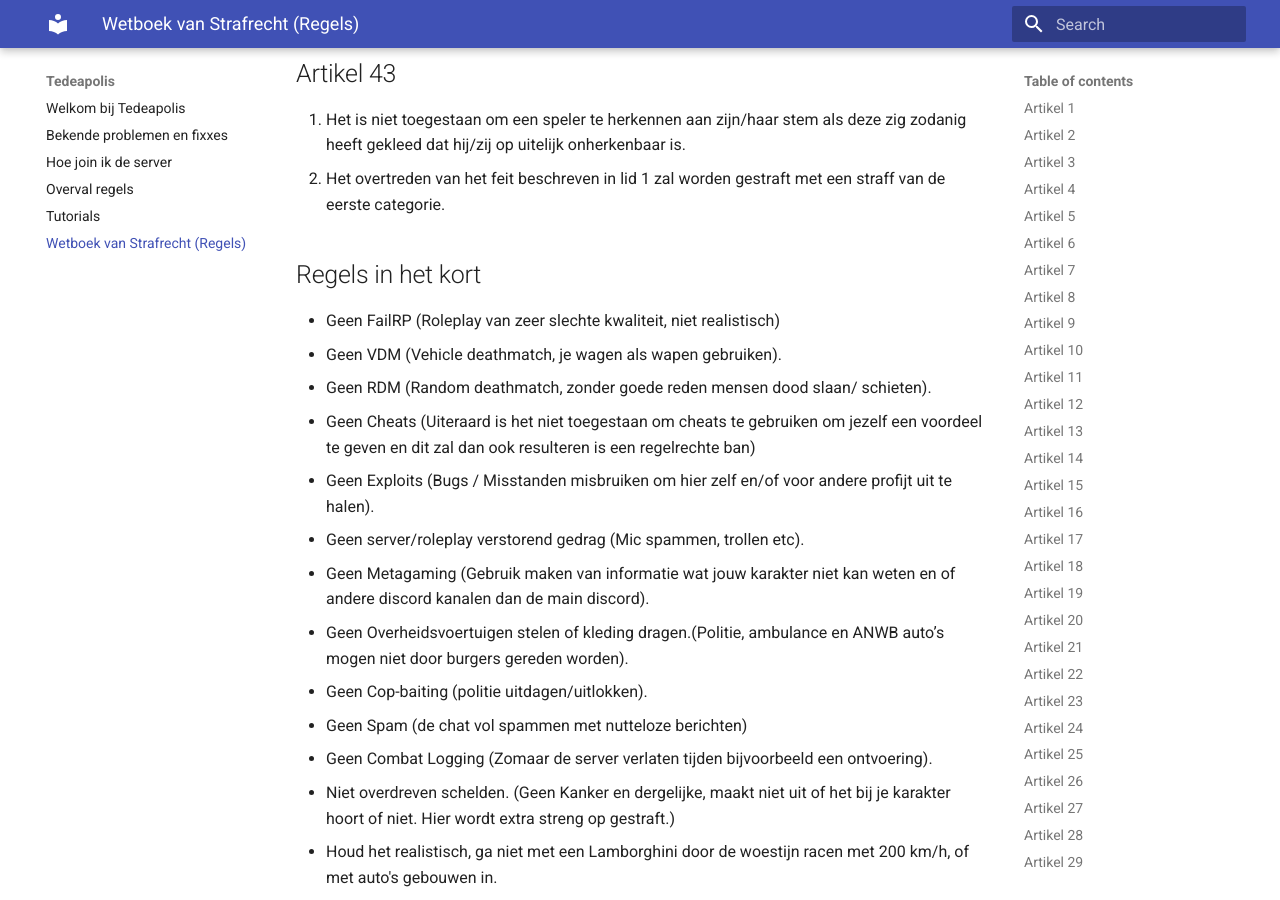
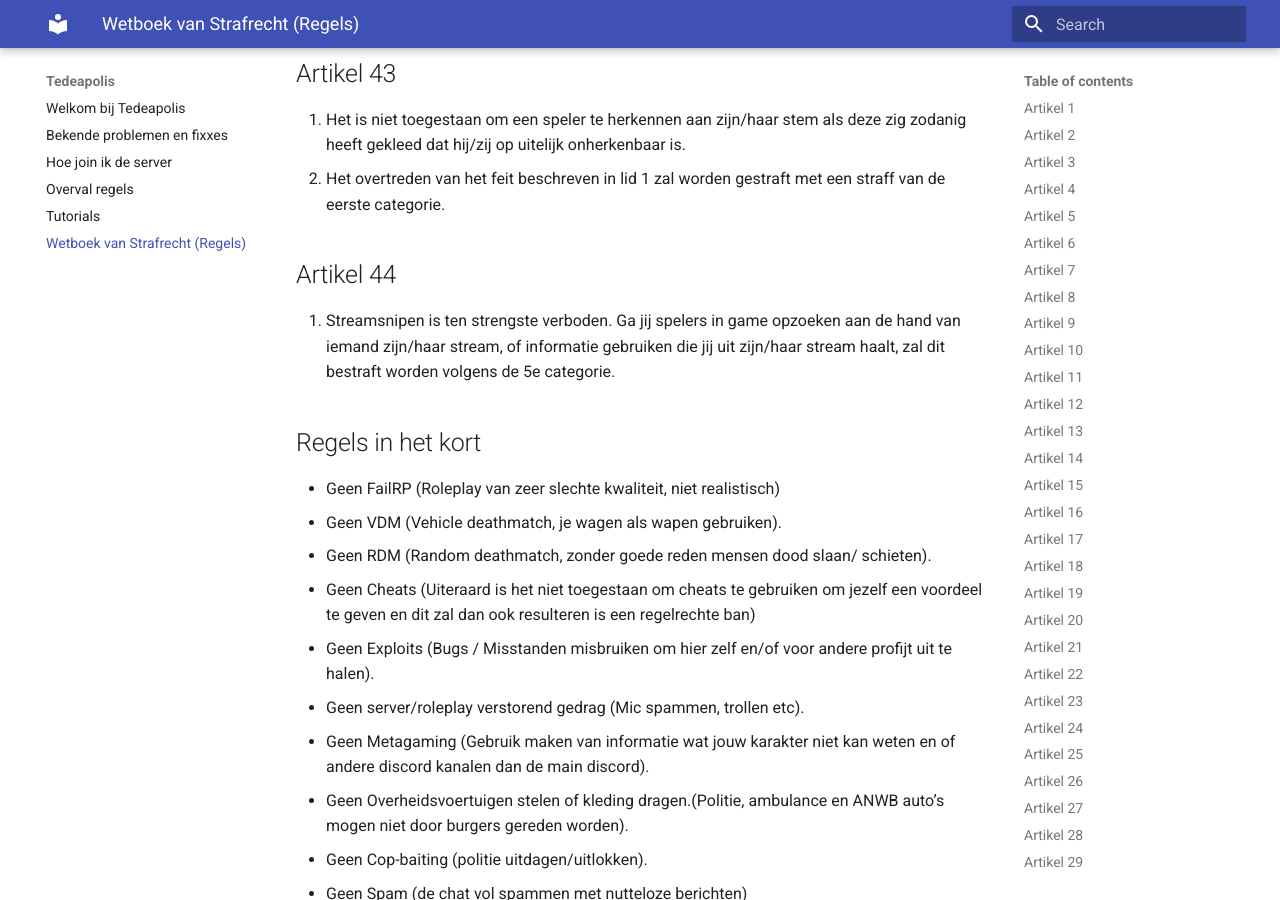
Before and after one commit to Tedeapolis/Tedeapolis, an MkDocs documentation site: the page built from docs/Wetboek.md, in a window 1280 px wide and 900 px high, scrolled down 12349 px. Built offline with MkDocs 1.6.1 and Material for MkDocs 9.7.7, drawn with Linux system fonts in a browser that asks for light colours.

Commit message:
Artiekel 44 stream sniping

```diff
--- a/docs/Wetboek.md
+++ b/docs/Wetboek.md
@@ -291,6 +291,10 @@ Bodycam beelden zijn op de volgende manier toegestaan
 1. Het is niet toegestaan om een speler te herkennen aan zijn/haar stem als deze zig zodanig heeft gekleed dat hij/zij op uitelijk onherkenbaar is.
 2. Het overtreden van het feit beschreven in lid 1 zal worden gestraft met een straff van de eerste categorie.
 
+## Artikel 44
+
+1. Streamsnipen is ten strengste verboden. Ga jij spelers in game opzoeken aan de hand van iemand zijn/haar stream, of informatie gebruiken die jij uit zijn/haar stream haalt, zal dit bestraft worden volgens de 5e categorie.
+
 ## Regels in het kort
 
 * Geen FailRP (Roleplay van zeer slechte kwaliteit, niet realistisch)
```
